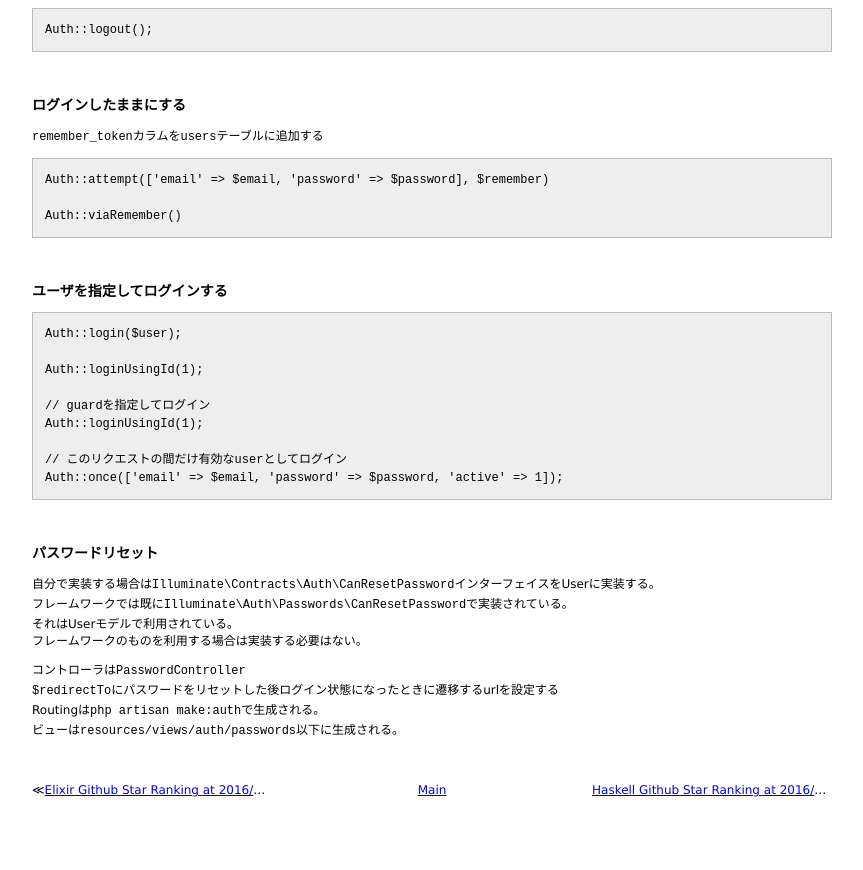
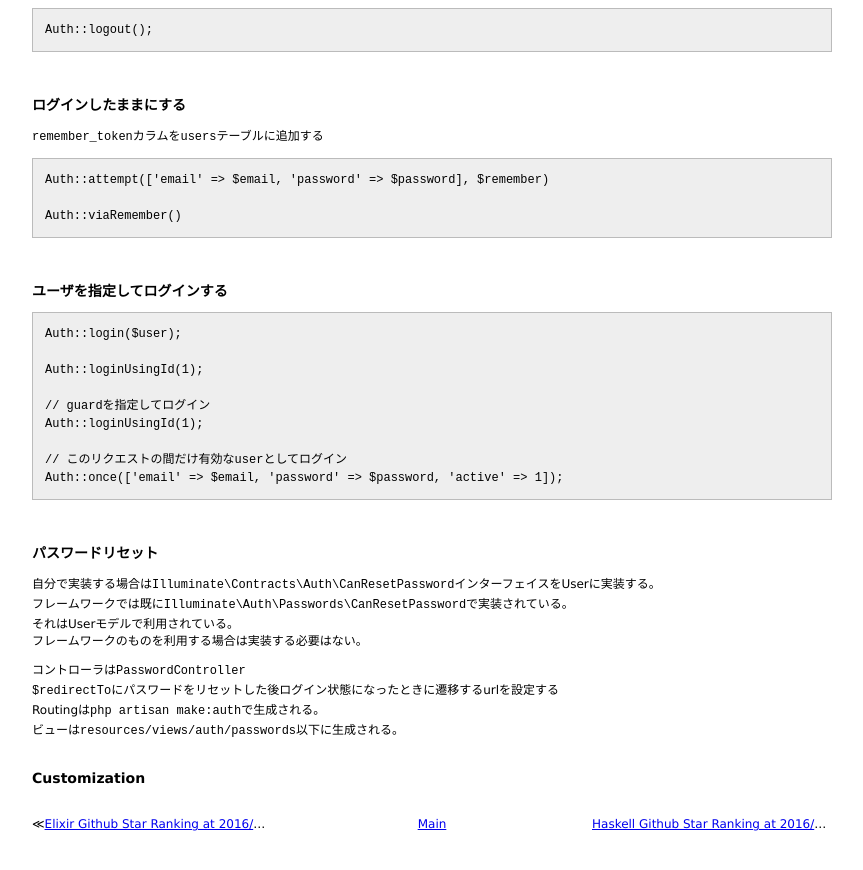
Before and after one commit to 38elements/38elements.github.com, a Jekyll site: the page built from _posts/2016-05-20-laravel-authentication.md, in a window 1280 px wide and 900 px high, scrolled down 1442 px. Shown: the top 870 px of the window, without its empty margins (208-1071 px from the left). Built offline with Jekyll 4.4.1, drawn with Linux system fonts in a browser that asks for light colours.

Commit message:
Update 2016-05-20-laravel-authentication.md

```diff
--- a/_posts/2016-05-20-laravel-authentication.md
+++ b/_posts/2016-05-20-laravel-authentication.md
@@ -129,3 +129,6 @@ Auth::once(['email' => $email, 'password' => $password, 'active' => 1]);
 `$redirectTo`にパスワードをリセットした後ログイン状態になったときに遷移するurlを設定する
 Routingは`php artisan make:auth`で生成される。
 ビューは`resources/views/auth/passwords`以下に生成される。
+<br>
+
+### Customization
```
